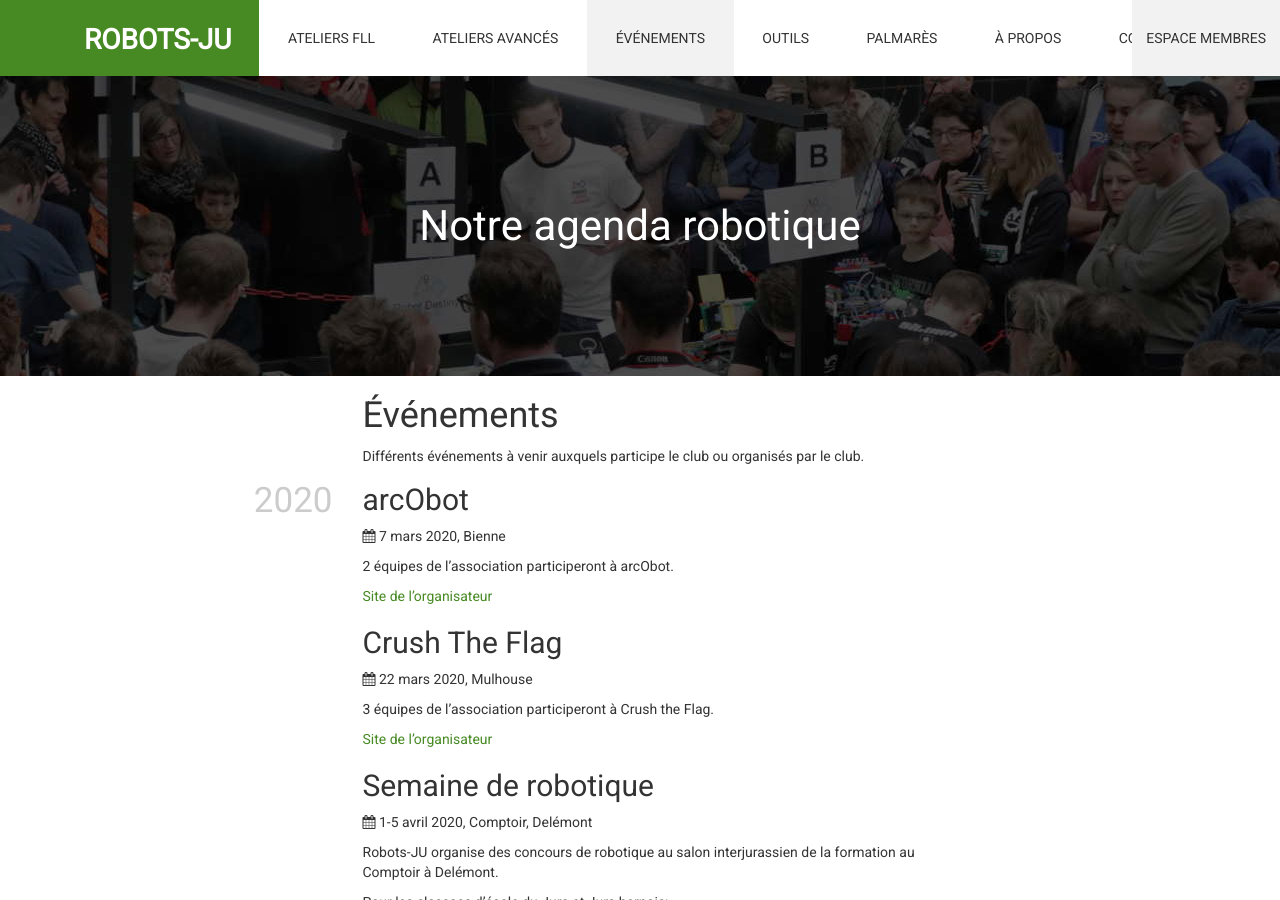
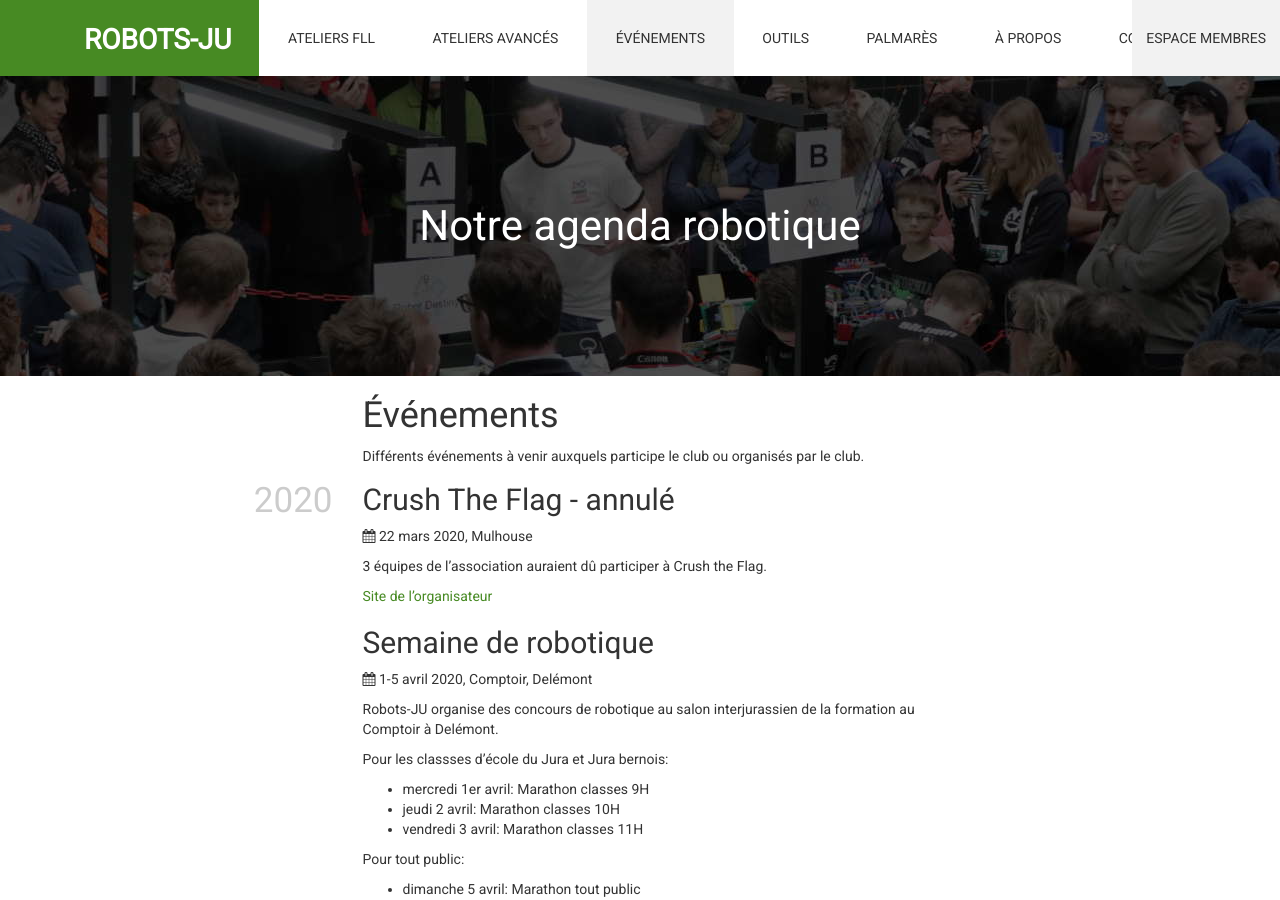
Before and after one commit to robots-ju/robots-ju.ch, a Jekyll site: the page built from events.md, in a window 1280 px wide and 900 px high. Built offline with Jekyll 4.4.1, drawn with Linux system fonts in a browser that asks for light colours; comment, search, counter and statistics services are not loaded.

Commit message:
Mise à jour événements

```diff
--- a/events.md
+++ b/events.md
@@ -11,19 +11,11 @@ Différents événements à venir auxquels participe le club ou organisés par l
 2020
 {:class="side-title"}
 
-## arcObot
-
-<i class="fa fa-calendar"></i> 7 mars 2020, Bienne
-
-2 équipes de l'association participeront à arcObot.
-
-[Site de l'organisateur](https://www.arcobot.ch/)
-
-## Crush The Flag
+## Crush The Flag - annulé
 
 <i class="fa fa-calendar"></i> 22 mars 2020, Mulhouse
 
-3 équipes de l'association participeront à Crush the Flag.
+3 équipes de l'association auraient dû participer à Crush the Flag.
 
 [Site de l'organisateur](https://kidslab.education/evenements-challenges/crush-the-flag/)
 
```
